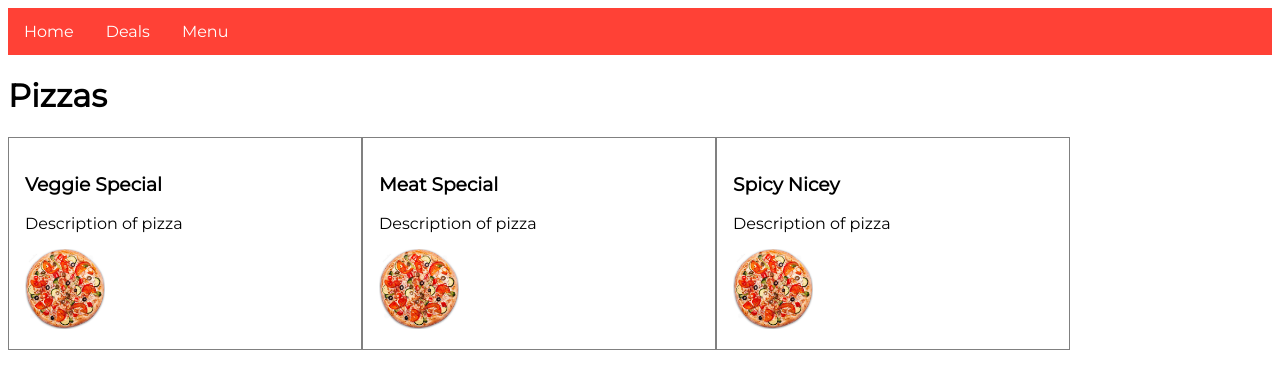
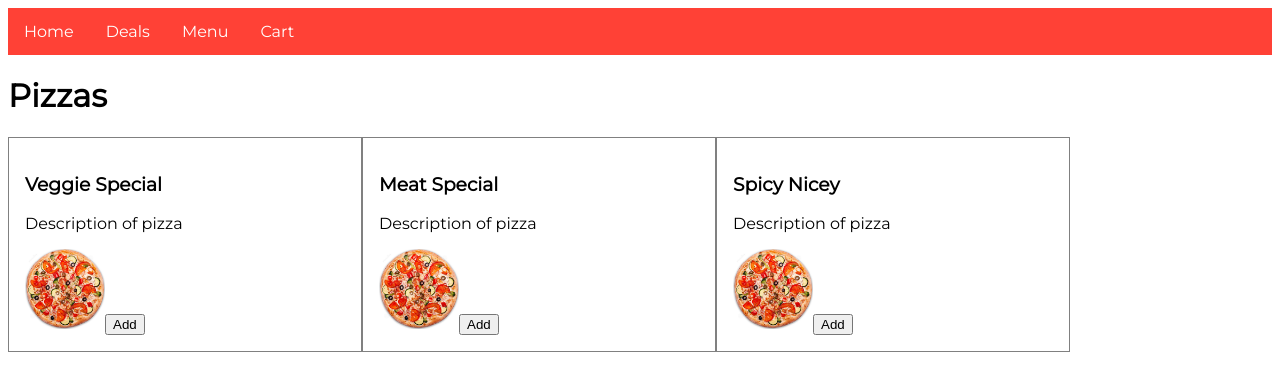
Before and after one commit to samthidny/pizza-shop, an Angular app: page /menu in a window 1280 px wide. Shown: the top 374 px of the page. Built offline with nearby package versions, Linux system fonts and the light colour scheme.

Commit message:
initial add item

```diff
--- a/src/app/app-routing.module.ts
+++ b/src/app/app-routing.module.ts
@@ -3,12 +3,15 @@ import { Routes, RouterModule } from '@angular/router';
 import { HomeComponent } from './home.component';
 import { DealsComponent } from './deals.component';
 import { MenuComponent } from './menu.component';
+import { CartComponent } from './cart.component';
 
 
 const routes: Routes = [
   { path: '', component: HomeComponent },
   { path: 'deals', component: DealsComponent },
-  { path: 'menu', component: MenuComponent }
+  { path: 'menu', component: MenuComponent },
+  { path: 'cart', component: CartComponent },
+
 ];
 
 @NgModule({
--- a/src/app/app.module.ts
+++ b/src/app/app.module.ts
@@ -9,6 +9,7 @@ import { MenuComponent } from './menu.component';
 import { NavigationComponent } from './navigation.component';
 import { PizzaListComponent } from './pizza-list.component';
 import { PizzaItemComponent } from './pizza-item.component';
+import { CartComponent } from './cart.component';
 
 @NgModule({
   declarations: [
@@ -18,7 +19,8 @@ import { PizzaItemComponent } from './pizza-item.component';
     MenuComponent,
     NavigationComponent,
     PizzaListComponent,
-    PizzaItemComponent
+    PizzaItemComponent,
+    CartComponent
   ],
   imports: [
     BrowserModule,
--- /dev/null
+++ b/src/app/cart.component.html
@@ -0,0 +1 @@
+<p>cart works!</p>
--- /dev/null
+++ b/src/app/cart.component.ts
@@ -0,0 +1,15 @@
+import { Component, OnInit } from '@angular/core';
+
+@Component({
+  selector: 'app-cart',
+  templateUrl: './cart.component.html',
+  styleUrls: ['./cart.component.less']
+})
+export class CartComponent implements OnInit {
+
+  constructor() { }
+
+  ngOnInit(): void {
+  }
+
+}
--- a/src/app/navigation.component.html
+++ b/src/app/navigation.component.html
@@ -3,5 +3,6 @@
     <li><a routerLink="/">Home</a></li>
     <li><a routerLink="deals">Deals</a></li>
     <li><a routerLink="menu">Menu</a></li>
+    <li><a routerLink="cart">Cart</a></li>
   </ul>
 </nav>
--- a/src/app/pizza-item.component.html
+++ b/src/app/pizza-item.component.html
@@ -1,3 +1,4 @@
 <h3>{{pizza.name}}</h3>
 <p>Description of pizza</p>
 <img src="assets/images/pizza.png">
+<button (click)="addItem()">Add</button>
--- a/src/app/pizza-item.component.ts
+++ b/src/app/pizza-item.component.ts
@@ -1,4 +1,4 @@
-import { Component, OnInit, Input } from '@angular/core';
+import { Component, OnInit, Input, EventEmitter, Output } from '@angular/core';
 import { Pizza } from './pizza';
 
 @Component({
@@ -10,6 +10,13 @@ export class PizzaItemComponent implements OnInit {
 
   @Input() pizza: Pizza;
 
+  @Output() onAddItem = new EventEmitter<Pizza>();
+
+  addItem() {
+    console.log('Add Item ' + this.pizza.name);
+    this.onAddItem.emit(this.pizza);
+  }
+
   constructor() { }
 
   ngOnInit(): void {
--- a/src/app/pizza-list.component.html
+++ b/src/app/pizza-list.component.html
@@ -1,6 +1,6 @@
 <ul>
   <li *ngFor="let pizza of pizzas">
-    <app-pizza-item [pizza]=pizza>
+    <app-pizza-item [pizza]=pizza (onAddItem)="addItem($event)">
     </app-pizza-item>
   </li>
 </ul>
--- a/src/app/pizza-list.component.ts
+++ b/src/app/pizza-list.component.ts
@@ -8,11 +8,16 @@ import { Pizza } from './pizza';
 })
 export class PizzaListComponent implements OnInit {
 
+  @Input() pizzas: [Pizza];
+
   constructor() { }
 
-  @Input() pizzas: [Pizza];
 
   ngOnInit(): void {
   }
 
+  addItem(event) {
+    console.log('Pizza List addItem ' + event);
+  }
+
 }
```
Also changed, not shown: src/app/order.service.ts (added, +17 -0 lines), src/app/cart.component.less (added), 2 other files (tests, documents, lock files or other folders).
